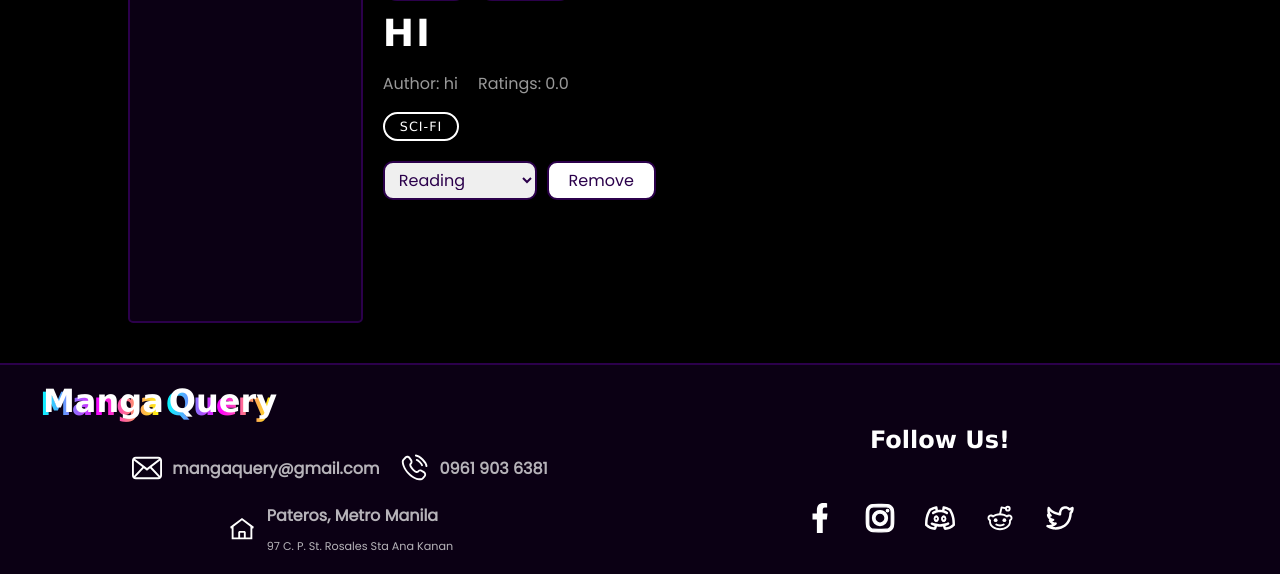
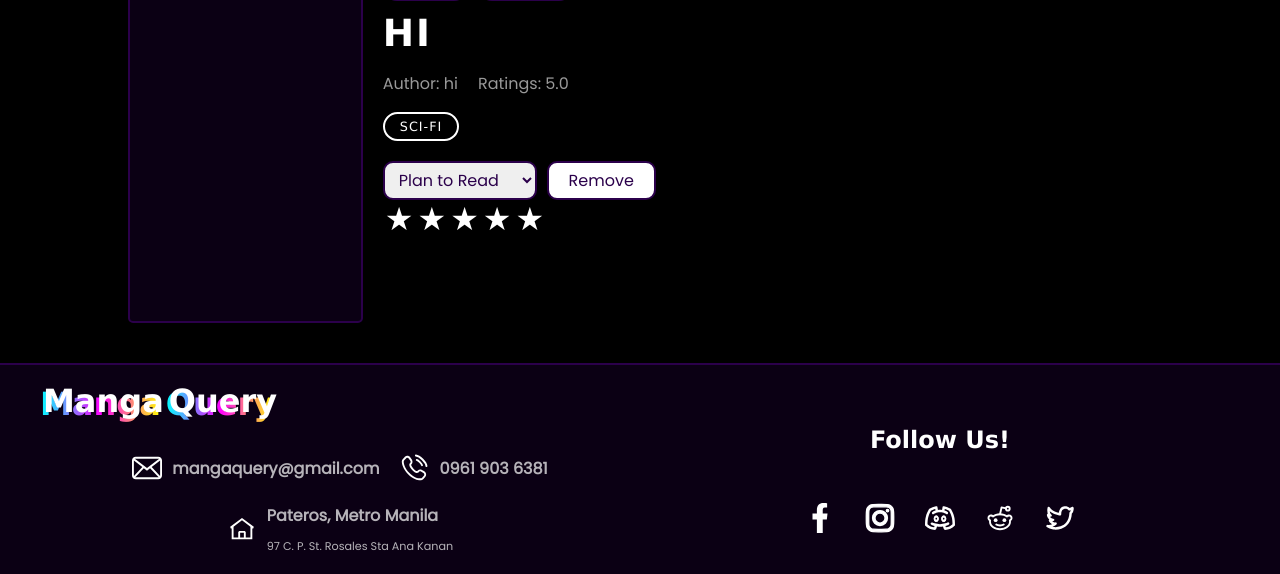
Before and after one commit to VMQ30/MangaLibrary, a Flask app: page /comic_details/1 in a window 1280 px wide. Shown: the part 190-764 px from the top of the page. Run offline with Flask 3, Linux system fonts and the light colour scheme; the visitor is signed in with stand-in values (Sample User, id 1); data comes from the database, SQL or seed files in the repository; both versions use the stored data as it was after the commit.

Commit message:
Users can now rate comics in their reading list

```diff
--- a/app.py
+++ b/app.py
@@ -119,7 +119,7 @@ def register():
 
         try:
             db_execute(
-                "INSERT INTO users (email , password, username) VALUES(? , ? , ?)",
+                "INSERT OR IGNORE INTO users (email , password, username) VALUES(? , ? , ?)",
                 email,
                 password,
                 username,
@@ -207,7 +207,7 @@ def add_comic():
 
         try:
             db_execute(
-                "INSERT INTO comics (title, comic_description, num_of_chapters , cover_image, comic_type_id, comic_status_id) VALUES(?, ?, ?, ?, ?, ?)",
+                "INSERT OR IGNORE INTO comics (title, comic_description, num_of_chapters , cover_image, comic_type_id, comic_status_id) VALUES(?, ?, ?, ?, ?, ?)",
                 title,
                 description,
                 num_chapters,
@@ -217,7 +217,7 @@ def add_comic():
             )
 
             db_execute(
-                "INSERT INTO authors (name) VALUES (?) ON CONFLICT(name) DO NOTHING",
+                "INSERT OR IGNORE INTO authors (name) VALUES (?)",
                 author,
             )
         except Exception as e:
@@ -237,7 +237,7 @@ def add_comic():
             comic_id = comic_id[0]["comic_id"]
 
             db_execute(
-                "INSERT INTO author_works (author_id , comic_id) VALUES(? , ?)",
+                "INSERT OR IGNORE INTO author_works (author_id , comic_id) VALUES(? , ?)",
                 author_id,
                 comic_id,
             )
@@ -258,7 +258,7 @@ def add_comic():
 
                 comic_tags_id = comic_tags_id[0]["tags_id"]
                 db_execute(
-                    "INSERT INTO comic_tags (comic_id , tags_id) VALUES(? , ?)",
+                    "INSERT OR IGNORE INTO comic_tags (comic_id , tags_id) VALUES(? , ?)",
                     comic_id,
                     comic_tags_id,
                 )
@@ -343,7 +343,9 @@ def comic_details(comic_id):
     user_id = session["user_id"]
     specific_comic_details = db_execute(
         """
-        SELECT *
+        SELECT
+            *,
+            (SELECT ROUND(AVG(rating) , 2) FROM reading_list WHERE comics.comic_id = reading_list.comic_id) AS avg_rating
         FROM comics
         INNER JOIN author_works USING (comic_id)
         INNER JOIN comic_tags USING (comic_id)
@@ -352,12 +354,21 @@ def comic_details(comic_id):
         INNER JOIN comic_status USING (comic_status_id)
         INNER JOIN comic_type USING (comic_type_id)
         LEFT JOIN reading_list ON comics.comic_id = reading_list.comic_id AND reading_list.user_id = ?
-        WHERE comics.comic_id = ? """,
+        WHERE comics.comic_id = ?
+        GROUP BY comics.comic_id
+        """,
         comic_id,
         user_id,
     )
+    reading_status = db_execute("SELECT * FROM reading_status")
 
-    reading_status = db_execute("SELECT * FROM reading_status")
+    if not specific_comic_details:
+        flash("Invalid selected comic")
+        return redirect(f"/comic_details/{comic_id}")
+
+    if not reading_status:
+        flash("Invalid status")
+        return redirect(f"/comic_details/{comic_id}")
 
     return render_template(
         "comic_details.html", details=specific_comic_details, status=reading_status
@@ -384,6 +395,11 @@ def change_reading_status(comic_id):
     if request.method == "POST":
         user_id = session["user_id"]
         status_id = request.form.get("reading_status_id")
+
+        if not status_id:
+            flash("Invalid value for status")
+            return redirect(f"/comic_details/{comic_id}")
+
         try:
             db_execute(
                 "UPDATE reading_list SET reading_status_id = ? WHERE comic_id = ? AND user_id = ?",
@@ -391,7 +407,7 @@ def change_reading_status(comic_id):
                 comic_id,
                 user_id,
             )
-        except:
+        except Exception as e:
             print(f"Unexpected error: {e}")
             flash("An internal error occurred.")
     return redirect(f"/comic_details/{comic_id}")
@@ -402,9 +418,37 @@ def remove_reading_list(comic_id):
     """Remove comic from reading list"""
     if request.method == "POST":
         user_id = session["user_id"]
-        db_execute(
-            "DELETE FROM reading_list WHERE comic_id = ? AND user_id = ?",
-            comic_id,
-            user_id,
-        )
+        try:
+            db_execute(
+                "DELETE FROM reading_list WHERE comic_id = ? AND user_id = ?",
+                comic_id,
+                user_id,
+            )
+        except Exception as e:
+            print(f"Unexpected error: {e}")
+            flash("An internal error occurred.")
     return redirect(f"/comic_details/{comic_id}")
+
+
+@app.route("/add-rating/<int:comic_id>", methods=["GET", "POST"])
+def add_rating(comic_id):
+    """Adds rating to comic"""
+    if request.method == "POST":
+        rating = request.form.get("rating")
+        user_id = session["user_id"]
+
+        if not rating:
+            flash("Missing rating value")
+            return redirect(f"/comic_details/{comic_id}")
+
+        try:
+            db_execute(
+                "UPDATE reading_list SET rating = ? WHERE user_id = ? AND comic_id = ?",
+                rating,
+                user_id,
+                comic_id,
+            )
+        except Exception as e:
+            print(f"Unexpected error: {e}")
+            flash("An internal error occurred.")
+    return redirect(f"/comic_details/{comic_id}")
--- a/schema.sql
+++ b/schema.sql
@@ -24,8 +24,7 @@ CREATE TABLE IF NOT EXISTS comics(
     comic_id INTEGER PRIMARY KEY AUTOINCREMENT,
     title TEXT NOT NULL,
     comic_description TEXT NOT NULL,
-    num_of_chapters INTEGER NOT NULL DEFAULT 1,
-    ratings FLOAT DEFAULT 0,
+    num_of_chapters INTEGER NOT NULL DEFAULT 1
     cover_image TEXT,
     comic_type_id INTEGER,
     comic_status_id INTEGER,
@@ -65,6 +64,7 @@ CREATE TABLE IF NOT EXISTS reading_list(
     reading_list_id INTEGER PRIMARY KEY AUTOINCREMENT,
     comic_id INTEGER,
     user_id INTEGER,
+    rating INTEGER,
     reading_status_id INTEGER NOT NULL DEFAULT 1,
     FOREIGN KEY(comic_id) REFERENCES comics(comic_id),
     FOREIGN KEY(user_id) REFERENCES users(user_id),
--- a/static/comic_details.css
+++ b/static/comic_details.css
@@ -127,3 +127,25 @@
   background-color: #2b004b;
   color: white;
 }
+
+.ratings-button {
+  background: none;
+  border: none;
+  font-size: 2rem;
+  cursor: pointer;
+  color: white;
+  transition: color 0.2s;
+  padding: 0 2px;
+}
+
+.ratings-button.active,
+.ratings-button:hover,
+.ratings-button:hover ~ .ratings-button {
+  color: #9000ff;
+}
+
+.ratings {
+  display: flex;
+  flex-direction: row-reverse;
+  justify-content: flex-end;
+}
--- a/static/script/comic_details.js
+++ b/static/script/comic_details.js
@@ -9,3 +9,27 @@ function updateStatus(statusId, comicId) {
     }
   });
 }
+
+const stars = document.querySelectorAll(".ratings-button");
+
+stars.forEach((star, index) => {
+  star.addEventListener("click", () => {
+    const rating = star.getAttribute("data-value");
+
+    stars.forEach((s) => s.classList.remove("active"));
+    updateStarDisplay(rating);
+
+    // Optional: Send to Flask via fetch
+    // saveRating(rating);
+  });
+});
+
+function updateStarDisplay(rating) {
+  stars.forEach((star) => {
+    if (star.getAttribute("data-value") <= rating) {
+      star.classList.add("active");
+    } else {
+      star.classList.remove("active");
+    }
+  });
+}
--- a/templates/comic_details.html
+++ b/templates/comic_details.html
@@ -30,7 +30,7 @@ styles %}
       <div class="comic-info-main">
         <div class="more-details">
           <p>Author: {{details[0].name}}</p>
-          <p>Ratings: {{details[0].ratings}}</p>
+          <p>Ratings: {{details[0].avg_rating}}</p>
         </div>
         <p>{{details[0].description}}</p>
         <div class="tags-wrapper">
@@ -47,11 +47,16 @@ styles %}
             name="change-status"
             onchange="updateStatus(this.value, '{{ details[0].comic_id }}')"
           >
-            {% for s in status %}
+            {% for s in status %} {% if s.reading_status_id
+            ==details[0].reading_status_id%}
+            <option value="{{s.reading_status_id}}" selected>
+              {{s.reading_status_name}}
+            </option>
+            {% else %}
             <option value="{{s.reading_status_id}}">
               {{s.reading_status_name}}
             </option>
-            {% endfor %}
+            {% endif %} {% endfor %}
           </select>
 
           <form
@@ -61,6 +66,27 @@ styles %}
             <button class="remove" name="remove">Remove</button>
           </form>
         </div>
+        <form
+          class="ratings"
+          method="POST"
+          action="/add-rating/{{details[0].comic_id}}"
+        >
+          <button type="submit" name="rating" value="5" class="ratings-button">
+            ★
+          </button>
+          <button type="submit" name="rating" value="4" class="ratings-button">
+            ★
+          </button>
+          <button type="submit" name="rating" value="3" class="ratings-button">
+            ★
+          </button>
+          <button type="submit" name="rating" value="2" class="ratings-button">
+            ★
+          </button>
+          <button type="submit" name="rating" value="1" class="ratings-button">
+            ★
+          </button>
+        </form>
         {% else %}
         <form action="/add_reading_list/{{details[0].comic_id}}" method="POST">
           <button
```
Also changed, not shown: manga-query.db (added), manga_query.db, 1 other file.
